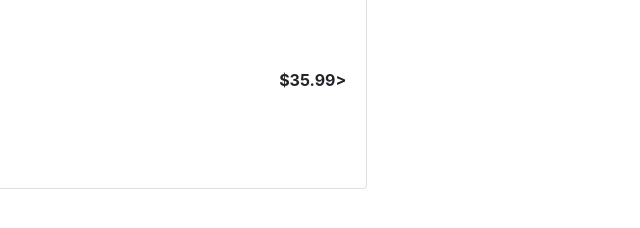
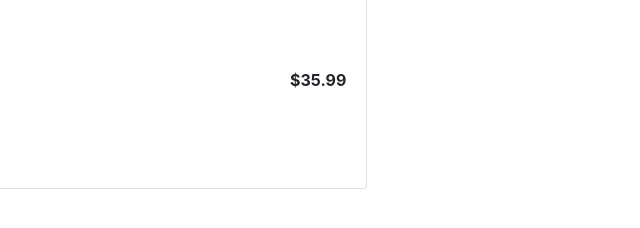
Before and after one commit to ShariarSheikh/Shopping-card, a plain HTML site: page index.html in a window 1280 px wide. Shown: the part 386-614 px from the top of the page, 476-1116 px from the left. Drawn offline with Linux system fonts and the light colour scheme.

Commit message:
remove a symbol

```diff
--- a/index.html
+++ b/index.html
@@ -147,7 +147,7 @@
                       </div>
                       <p class="mb-0">
                         <span style="font-weight: bold" id="redShirtPrice"
-                          >$35.99></span
+                          >$35.99</span
                         >
                       </p>
                     </div>
```
